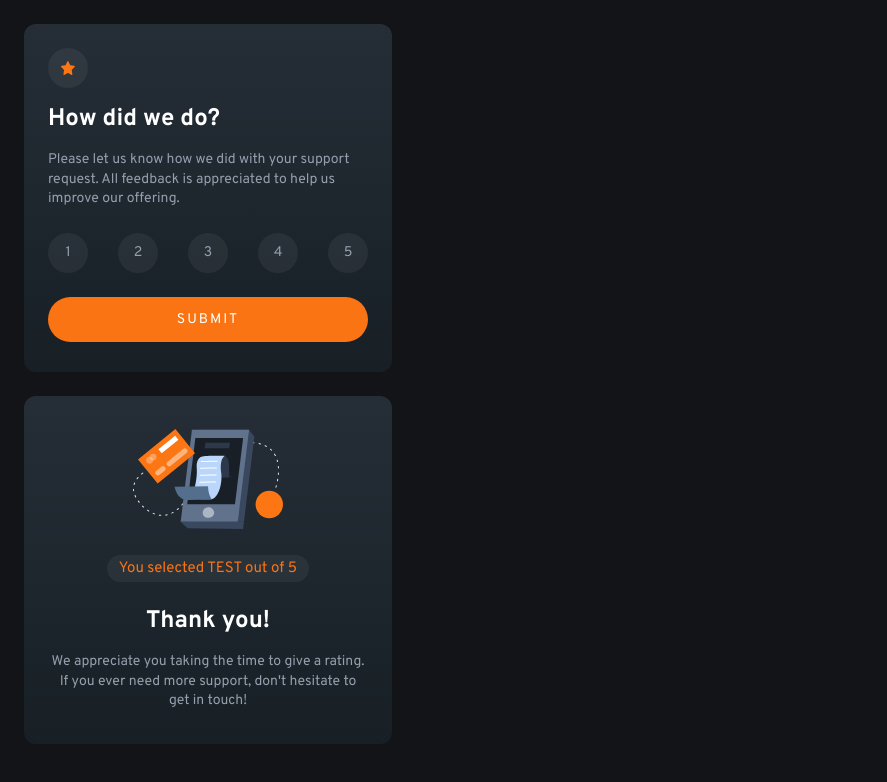
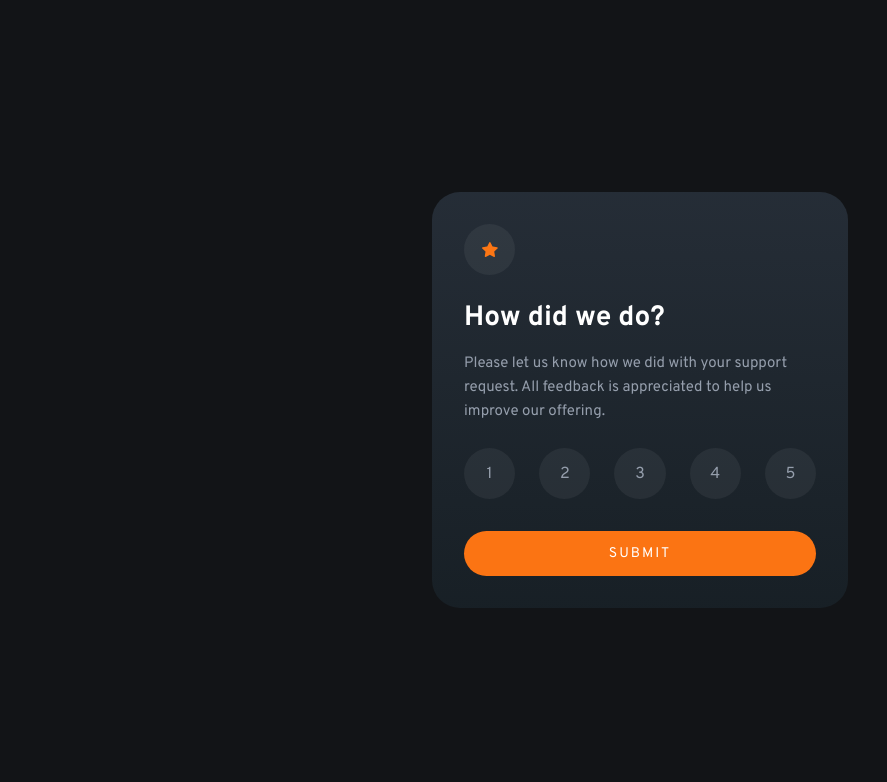
Before and after one commit to Scott1UP/interactive-rating, a plain HTML site: page index.html in a window 1280 px wide. Shown: the whole page, without its empty margins (0-887 px from the left). Drawn offline with Linux system fonts and the light colour scheme.

Commit message:
Validation and Desktop designs completed.

```diff
--- a/index.html
+++ b/index.html
@@ -11,46 +11,38 @@
 </head>
 <body>
   <main>
+    <!-- Rating state start -->
     <section id="ratingState" class="card">
-      <!-- Rating state start -->
       <div class="circle">
         <img src="./images/icon-star.svg" class="star" alt="An orange star icon.">
       </div>
-
       <h1 class="title">How did we do?</h1>
-
       <p class="body">Please let us know how we did with your support request. All feedback is appreciated
       to help us improve our offering.</p>
-
-      <form action="submit" id="ratingForm" class="rating-form">
+      <form id="ratingForm" class="rating-form">
         <div class="rating-group">
-          <div id="userRating1" class="circle rating-selector">1</div>
-          <div id="userRating2" class="circle rating-selector">2</div>
-          <div id="userRating3" class="circle rating-selector">3</div>
-          <div id="userRating4" class="circle rating-selector">4</div>
-          <div id="userRating5" class="circle rating-selector">5</div>
+          <div class="circle rating-selector">1</div>
+          <div class="circle rating-selector">2</div>
+          <div class="circle rating-selector">3</div>
+          <div class="circle rating-selector">4</div>
+          <div class="circle rating-selector">5</div>
         </div>
         <button class="primary-btn">Submit</button>
       </form>
-
     </section>
 
-    <section id="thankYouState" class="card thanks-state">
-      <!-- Thank you state start -->
+    <!-- Thank you state start -->
+    <section id="thankYouState" class="card thanks-state disabled">
       <div class="illustration">
         <img src="./images/illustration-thank-you.svg" class="thanks-illustration" alt="An illustration of a device with elements flowing through it.">
       </div>
-
       <div class="user-rating">
-        <p class="tag-text">You selected <span id="userRating">TEST</span> out of 5</p>
+        <p class="tag-text">You selected <span id="userRating"></span> out of 5</p>
       </div>
-
       <h2 class="title">Thank you!</h2>
-
       <p class="body thanks-body">We appreciate you taking the time to give a rating. If you ever need more support,
       don't hesitate to get in touch!</p>
     </section>
-
   </main>
   <script src="./index.js"></script>
 </body>
--- a/index.js
+++ b/index.js
@@ -1,37 +1,35 @@
-const form = document.querySelector("#ratingForm");
-const rating1 = document.querySelector("#userRating1");
-const rating2 = document.querySelector("#userRating2");
-const rating3 = document.querySelector("#userRating3");
-const rating4 = document.querySelector("#userRating4");
-const rating5 = document.querySelector("#userRating5");
+// Get all of the elements from the DOM that we need
+const ratings = document.querySelectorAll(".rating-selector");
 const button = document.querySelector(".primary-btn");
+const userRating = document.querySelector("#userRating")
 
-rating1.addEventListener("click", event => {
-    console.log(event);
-    rating1.classList.toggle("selected");
+// Set user rating value as 0
+let value = 0;
+
+// Add EventListener to all rating-selector elements
+ratings.forEach(rating => {
+    rating.addEventListener("click", event => {
+        // Define what a selected rating element is
+        const selectedRating = document.querySelector(".rating-selector.selected");
+
+        // If a selected rating exists, remove its selected status
+        if (selectedRating) {
+            selectedRating.classList.remove("selected");
+        }
+
+        // Add selected status to the current target
+        event.currentTarget.classList.add("selected");
+
+        // set the value to be equal to the current selectors text content
+        value = event.currentTarget.textContent;
+
+        // Set the userRating we'll to be equal to value
+        userRating.textContent = value;
+    });
 });
 
-rating2.addEventListener("click", event => {
-    console.log(event);
-    rating2.classList.toggle("selected");
+button.addEventListener("click", event => {
+    event.preventDefault();
+    document.querySelector("#ratingState").classList.add("disabled");
+    document.querySelector("#thankYouState").classList.remove("disabled");
 });
-
-rating3.addEventListener("click", event => {
-    console.log(event);
-    rating3.classList.toggle("selected");
-});
-
-rating4.addEventListener("click", event => {
-    console.log(event);
-    rating4.classList.toggle("selected");
-});
-
-rating5.addEventListener("click", event => {
-    console.log(event);
-    if (rating5.classList.contains("selected")) {
-        rating5.classList.remove("selected");
-    }
-    else if (!rating5.classList.contains("selected")) {
-        rating5.classList.add("selected");
-    }
-});
--- a/styles.css
+++ b/styles.css
@@ -19,6 +19,11 @@ html {
 
 body {
     background-color: var(--v-dk-blue);
+    display: flex;
+    justify-content: center;
+    align-items: center;
+    min-height: 100vh;
+    min-height: 100svh;
 }
 
 p {
@@ -33,7 +38,8 @@ p {
 .card {
     display: flex;
     flex-direction: column;
-    min-height: 18.75rem;
+    justify-content: center;
+    min-height: 19.5rem;
     max-width: 20rem;
     padding: 1.5rem;
     margin: 1.5rem;
@@ -53,7 +59,7 @@ p {
 
 .body {
     font-size: .875rem;
-    line-height: 1.4;
+    line-height: 1.5;
     color: var(--lt-grey);
 }
 
@@ -133,13 +139,56 @@ p {
 .user-rating {
     display: inline-block;
     text-align: center;
-    padding: .25rem .75rem;
+    padding: .45rem .75rem;
     border-radius: 10rem;
     background-color: hsla(0, 0%, 100%, 0.053);
     color: var(--pri-orange);
-    margin-bottom: .5rem;
+    margin-bottom: .75rem;
 }
 
 .body.thanks-body {
     text-align: center;
 }
+
+/* Desktop styles */
+@media screen and (min-width: 720px) {
+    .card {
+        max-width: 22rem;
+        min-height: 22rem;
+        padding: 2rem;
+        border-radius: 1.75rem;
+        gap: 1rem;
+        background-image: linear-gradient(to bottom, var(--dk-blue), hsl(206, 23%, 12%));
+    }
+
+    .star {
+        width: 1rem;
+        height: auto;
+    }
+
+
+    .circle {
+        width: 3.2rem;
+        height: 3.2rem;
+        gap: 1rem;
+        font-size: 1rem;
+    }
+
+    .title {
+        color: var(--white);
+        font-size: 1.75rem;
+        margin-top: .55rem;
+    }
+
+    .body {
+        font-size: .938rem;
+        line-height: 1.6;
+    }
+
+    .rating-group {
+        margin-top: .5rem;
+        margin-bottom: 1rem;
+    }
+
+
+}
```
